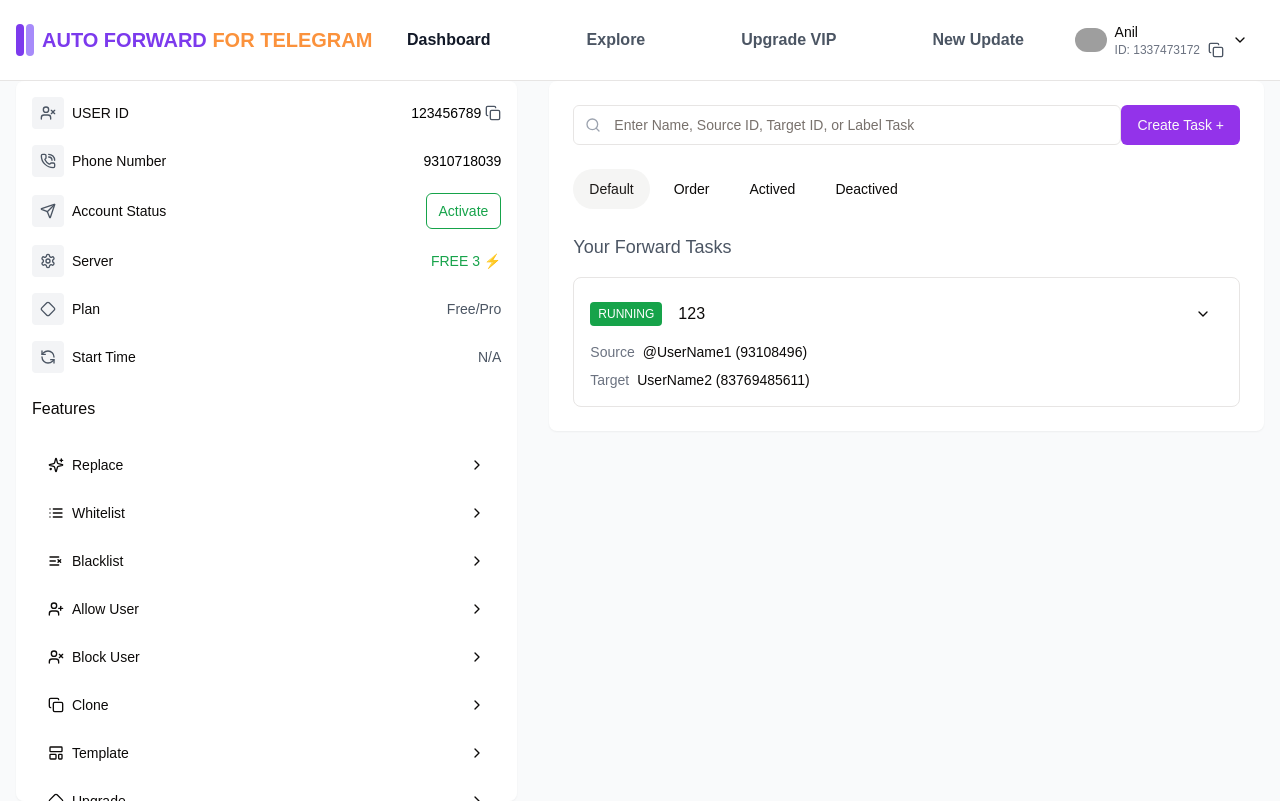
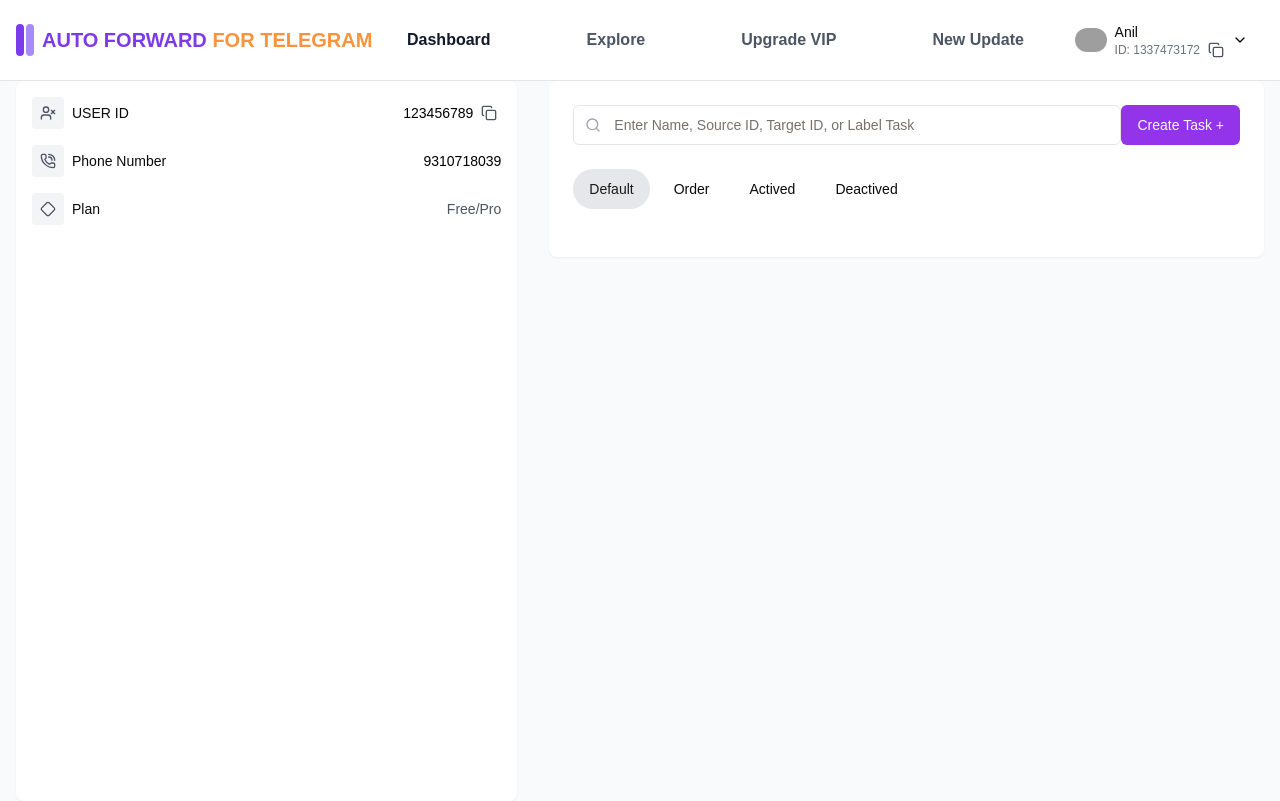
Before and after one commit to anilyadav6803/Telebot, a Next.js app: page /home in a window 1280 px wide. Built offline with nearby package versions, Linux system fonts and the light colour scheme; grey boxes are pictures that could not be loaded.

Commit message:
Update page.js
changes1

```diff
--- a/src/app/home/page.js
+++ b/src/app/home/page.js
@@ -9,7 +9,6 @@
   Copy,
   Settings,
   RefreshCcw,
-  MessageCircleMore,
   Diamond,
   LayoutTemplate,
   UserPlus,
@@ -70,7 +69,11 @@
             <div className="flex items-center gap-4">
               <DropdownMenu>
                 <DropdownMenuTrigger asChild>
-                  <Button variant="ghost" className="flex items-center gap-2">
+                  <Button
+                    variant="ghost"
+                    className="flex items-center gap-2"
+                    aria-label="User Menu"
+                  >
                     <Image
                       src="/placeholder.svg"
                       alt="Avatar"
@@ -115,7 +118,12 @@
                   </div>
                   <div className="flex gap-1 items-center">
                     <span className="text-black text-sm">123456789</span>
-                    <Copy className="h-4 w-4 text-gray-600" />
+                    <button
+                      aria-label="Copy User ID"
+                      className="p-1 hover:bg-gray-200 rounded"
+                    >
+                      <Copy className="h-4 w-4 text-gray-600" />
+                    </button>
                   </div>
                 </div>
 
@@ -130,35 +138,7 @@
                   <span className="text-black text-sm">9310718039</span>
                 </div>
 
-                {/* Account Status Section */}
-                <div className="flex justify-between items-center">
-                  <div className="flex items-center gap-2">
-                    <div className="p-2 bg-gray-100 rounded">
-                      <Send className="h-4 w-4 text-gray-600" />
-                    </div>
-                    <span className="text-sm font-medium">Account Status</span>
-                  </div>
-                  <Button
-                    size="sm"
-                    variant="outline"
-                    className="text-green-600 border-green-600"
-                  >
-                    Activate
-                  </Button>
-                </div>
-
-                {/* Server Section */}
-                <div className="flex justify-between items-center">
-                  <div className="flex items-center gap-2">
-                    <div className="p-2 bg-gray-100 rounded">
-                      <Settings className="h-4 w-4 text-gray-600" />
-                    </div>
-                    <span className="text-sm font-medium">Server</span>
-                  </div>
-                  <span className="text-green-600 text-sm">FREE 3 ⚡</span>
-                </div>
-
-                {/* Plan Section (Fixed) */}
+                {/* Plan Section */}
                 <div className="flex justify-between items-center">
                   <div className="flex items-center gap-2">
                     <div className="p-2 bg-gray-100 rounded">
@@ -166,115 +146,8 @@
                     </div>
                     <span className="text-sm font-medium">Plan</span>
                   </div>
-                  {/* Fixed the unclosed <span> tag */}
                   <span className="text-sm text-gray-600">Free/Pro</span>
-                  {/* Adjusted content as an example */}
                 </div>
-
-                {/* Start Time Section */}
-                <div className="flex justify-between items-center">
-                  <div className="flex items-center gap-2">
-                    <div className="p-2 bg-gray-100 rounded">
-                      <RefreshCcw className="h-4 w-4 text-gray-600" />
-                    </div>
-                    <span className="text-sm font-medium">Start Time</span>
-                  </div>
-                  <span className="text-sm text-gray-600">N/A</span>
-                </div>
-              </div>
-
-              {/* Features Section */}
-              <div className="space-y-2">
-                <h3 className="font-medium mb-4">Features</h3>
-
-                {/* Feature Buttons */}
-                <Button variant="ghost" className="w-full justify-between">
-                  <div className="flex items-center">
-                    <Sparkles className="h-4 w-4 mr-2" />
-                    Replace
-                  </div>
-                  <ChevronRight className="h-4 w-4" />
-                </Button>
-
-                <Button variant="ghost" className="w-full justify-between">
-                  <div className="flex items-center">
-                    <List className="h-4 w-4 mr-2" />
-                    Whitelist
-                  </div>
-                  <ChevronRight className="h-4 w-4" />
-                </Button>
-
-                <Button variant="ghost" className="w-full justify-between">
-                  <div className="flex items-center">
-                    <ListX className="h-4 w-4 mr-2" />
-                    Blacklist
-                  </div>
-                  <ChevronRight className="h-4 w-4" />
-                </Button>
-
-                <Button variant="ghost" className="w-full justify-between">
-                  <div className="flex items-center">
-                    <UserPlus className="h-4 w-4 mr-2" />
-                    Allow User
-                  </div>
-                  <ChevronRight className="h-4 w-4" />
-                </Button>
-
-                <Button variant="ghost" className="w-full justify-between">
-                  <div className="flex items-center">
-                    <UserX className="h-4 w-4 mr-2" />
-                    Block User
-                  </div>
-                  <ChevronRight className="h-4 w-4" />
-                </Button>
-
-                <Button variant="ghost" className="w-full justify-between">
-                  <div className="flex items-center">
-                    <Copy className="h-4 w-4 mr-2" />
-                    Clone
-                  </div>
-                  <ChevronRight className="h-4 w-4" />
-                </Button>
-
-                <Button variant="ghost" className="w-full justify-between">
-                  <div className="flex items-center">
-                    <LayoutTemplate className="h-4 w-4 mr-2" />
-                    Template
-                  </div>
-                  <ChevronRight className="h-4 w-4" />
-                </Button>
-
-                <Button variant="ghost" className="w-full justify-between">
-                  <div className="flex items-center">
-                    <Diamond className="h-4 w-4 mr-2" />
-                    Upgrade
-                  </div>
-                  <ChevronRight className="h-4 w-4" />
-                </Button>
-
-                <Button variant="ghost" className="w-full justify-between">
-                  <div className="flex items-center">
-                    <MessageCircleMore className="h-4 w-4 mr-2" />
-                    Chat Support
-                  </div>
-                  <ChevronRight className="h-4 w-4" />
-                </Button>
-
-                <Button variant="ghost" className="w-full justify-between">
-                  <div className="flex items-center">
-                    <RefreshCcw className="h-4 w-4 mr-2" />
-                    Restart Bot
-                  </div>
-                  <ChevronRight className="h-4 w-4" />
-                </Button>
-
-                <Button variant="ghost" className="w-full justify-between">
-                  <div className="flex items-center">
-                    <Settings className="h-4 w-4 mr-2" />
-                    Settings
-                  </div>
-                  <ChevronRight className="h-4 w-4" />
-                </Button>
               </div>
             </div>
           </div>
@@ -306,45 +179,13 @@
                     key={tab}
                     variant={activeTab === tab ? "secondary" : "ghost"}
                     onClick={() => setActiveTab(tab)}
-                    className="rounded-full"
+                    className={`rounded-full ${
+                      activeTab === tab ? "bg-gray-200" : ""
+                    }`}
                   >
                     {tab}
                   </Button>
                 ))}
-              </div>
-
-              {/* Tasks List */}
-              <div>
-                <h2 className="text-lg font-medium text-gray-600 mb-4">
-                  Your Forward Tasks
-                </h2>
-
-                <div className="border rounded-lg p-4">
-                  {/* Task Header */}
-                  <div className="flex items-center justify-between">
-                    <div className="flex items-center gap-4">
-                      <span className="bg-green-600 text-white text-xs px-2 py-1 rounded">
-                        RUNNING
-                      </span>
-                      <span className="font-medium">123</span>
-                    </div>
-                    <Button variant="ghost" size="icon">
-                      <ChevronDown className="h-4 w-4" />
-                    </Button>
-                  </div>
-
-                  {/* Task Details */}
-                  <div className="mt-2 space-y-2">
-                    <div className="flex items-center gap-2">
-                      <span className="text-sm text-gray-500">Source</span>
-                      <span className="text-sm">@UserName1 (93108496)</span>
-                    </div>
-                    <div className="flex items-center gap-2">
-                      <span className="text-sm text-gray-500">Target</span>
-                      <span className="text-sm">UserName2 (83769485611)</span>
-                    </div>
-                  </div>
-                </div>
               </div>
             </div>
           </div>
```
